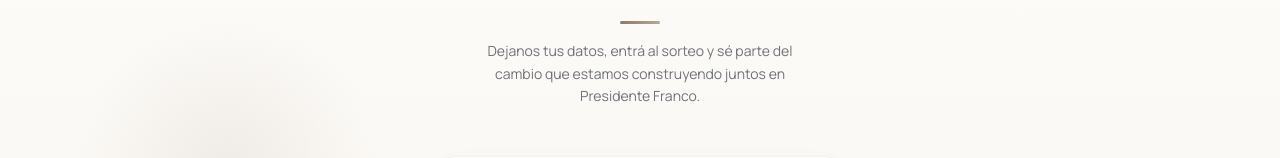
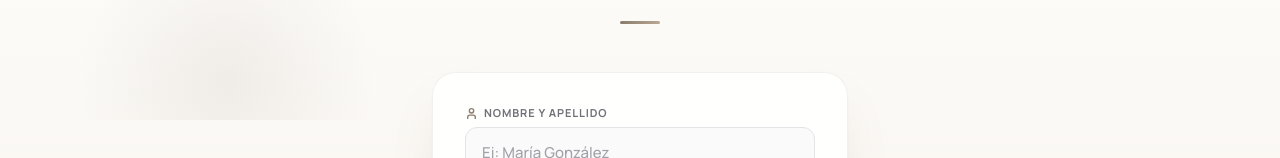
Before and after one commit to carlostbo8080-lgtm/sorteo-carmona, a React (Vite) app: page / in a window 1280 px wide. Shown: the part 332-490 px from the top of the page. Built offline with nearby package versions, Linux system fonts and the light colour scheme; no server answers.

Commit message:
fix: quitar párrafo descriptivo bajo el título del formulario

```diff
--- a/src/pages/FormularioPublico.jsx
+++ b/src/pages/FormularioPublico.jsx
@@ -115,12 +115,6 @@ export function FormularioPublico() {
             className="mx-auto mt-4 h-[3px] w-10 animate-fade-in-up"
             style={{ borderRadius: 2, background: "linear-gradient(90deg, #8a7b6c, #b8a894)", animationDelay: "160ms" }}
           />
-          <p
-            className="mt-4 max-w-xs text-[14px] leading-relaxed text-zinc-500 animate-fade-in-up"
-            style={{ animationDelay: "200ms" }}
-          >
-            Dejanos tus datos, entrá al sorteo y sé parte del cambio que estamos construyendo juntos en Presidente Franco.
-          </p>
         </div>
       </div>
 
```
